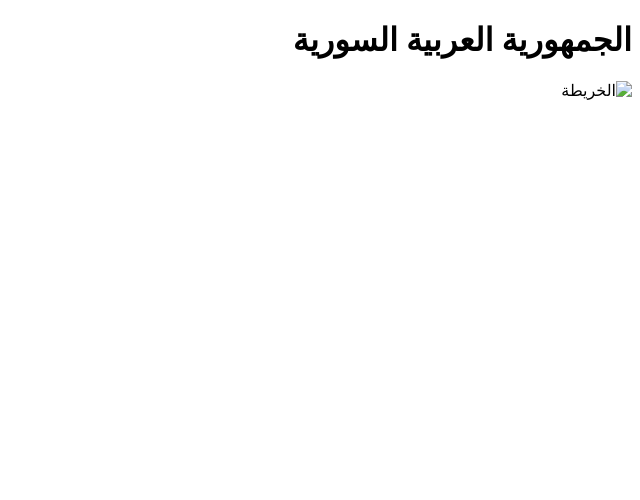
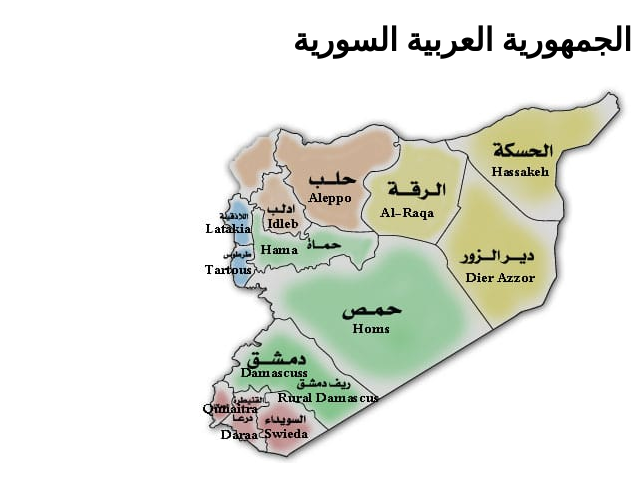
Before and after one commit to mohama440/mhmad, a plain HTML site: page index.html in a window 1280 px wide. Shown: the whole page, without its empty margins (640-1280 px from the left). Drawn offline with Linux system fonts and the light colour scheme.

Commit message:
Update index.html

```diff
--- a/index.html
+++ b/index.html
@@ -11,7 +11,7 @@
 
 
 
-  <img src="الجمهورية العربية السورية/الجمهورية العربية السورية.jpg" alt="الخريطة" usemap="#syria-map">
+  <img src="/الجمهورية العربية السورية.jpg" alt="الخريطة" usemap="#syria-map">
 
   <map name="syria-map">
     <area shape="circle" coords="126,97,34" href="حلب.html" alt="حلب">
```
